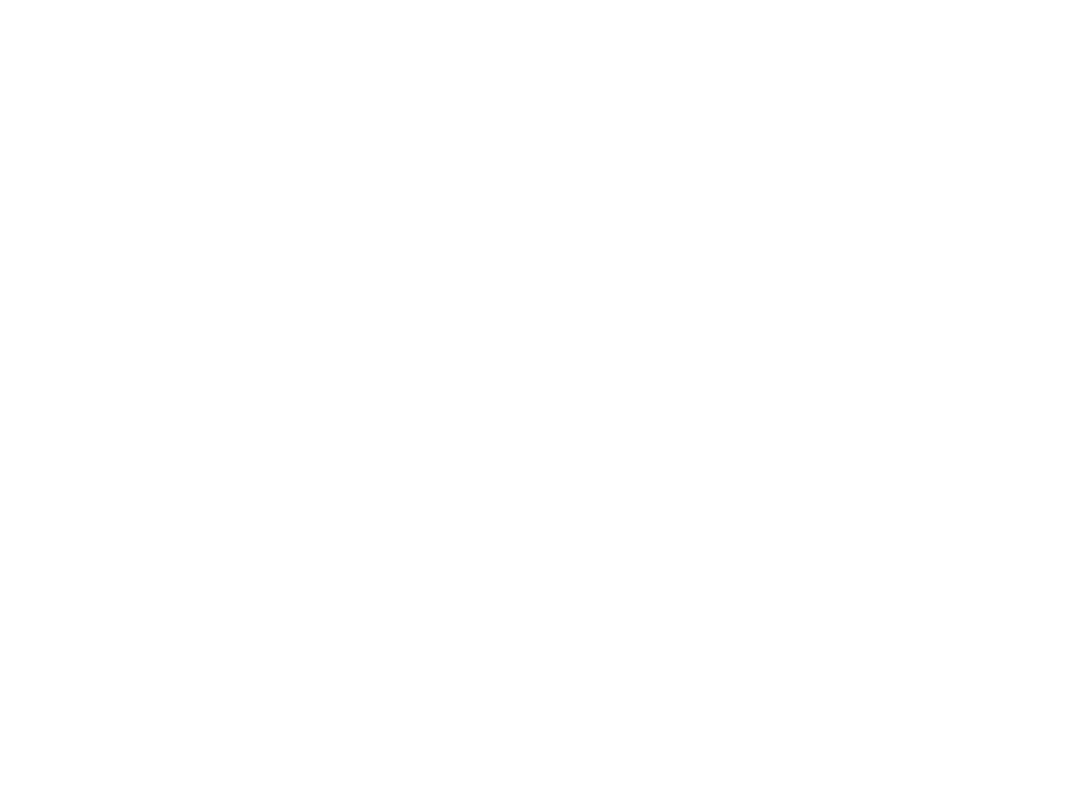
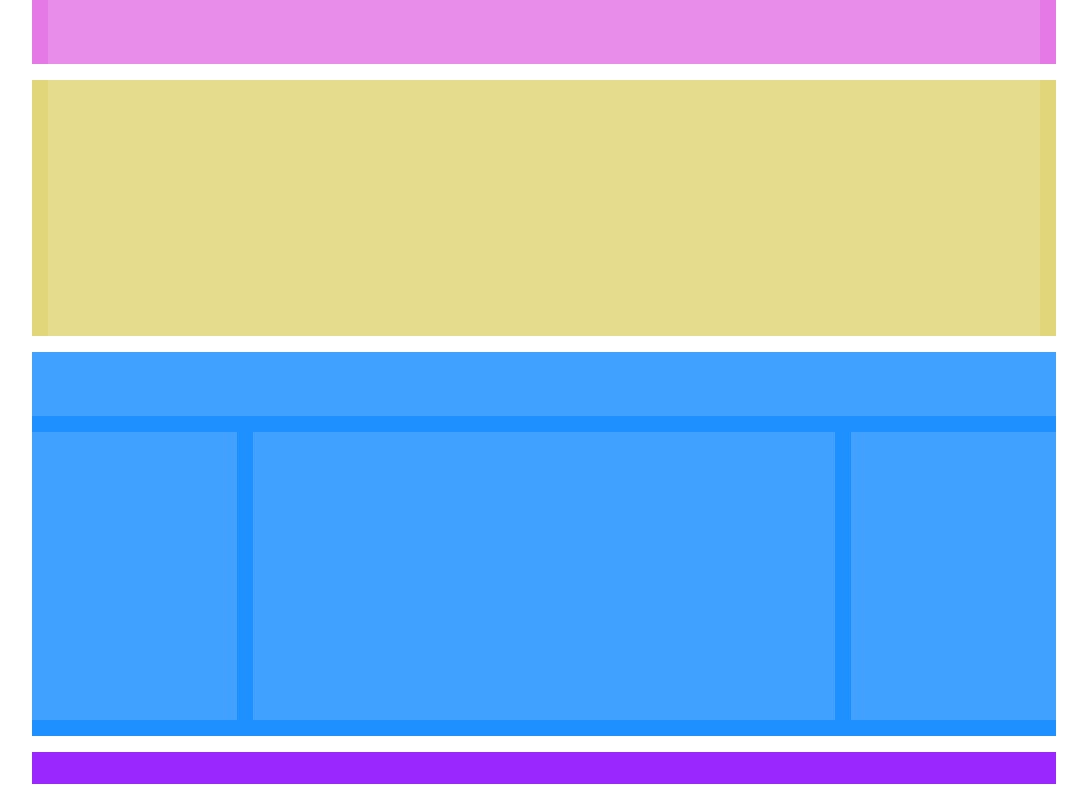
Before and after one commit to LuigiRagusa95/htmlcss-struttura-wp, a plain HTML site: page index.html in a window 1280 px wide. Shown: the whole page, without its empty margins (96-1183 px from the left). Drawn offline with Linux system fonts and the light colour scheme.

Commit message:
fix html structure

```diff
--- a/css/main.css
+++ b/css/main.css
@@ -21,9 +21,7 @@
 
 .box-debug {
     width: 100%;
-    height: 100%;
-    min-height: 72px;
-    max-height: 100%;
+    min-height: 32px;
     background-color: rgba(255, 255, 255, 0.15);
 }
 
@@ -56,7 +54,6 @@
 
 .content > header {
     width: 100%;
-    height: 72px;
 }
 
 .content > aside {
--- a/index.html
+++ b/index.html
@@ -12,18 +12,71 @@
 <body>
     <div class="container">
         <!-- HEADER -->
-        <header class="mb-16"></header>
+        <header class="mb-16 px-16">
+            <div class="box-debug"></div>
+            <div class="box-debug"></div>
+        </header>
 
         <!-- HERO -->
-        <section class="mb-16"></section>
+        <section class="mb-16 px-16">
+            <div class="box-debug"></div>
+            <div class="box-debug"></div>
+            <div class="box-debug"></div>
+            <div class="box-debug"></div>
+            <div class="box-debug"></div>
+            <div class="box-debug"></div>
+            <div class="box-debug"></div>
+            <div class="box-debug"></div>
+        </section>
 
         <!-- MAIN -->
-        <main class="mb-16">
+        <main class="mb-16 clearfix content">
+            <header class="mb-16">
+                <div class="box-debug"></div>
+                <div class="box-debug"></div>
+            </header>
 
+            <aside>
+                <div class="box-debug"></div>
+                <div class="box-debug"></div>
+                <div class="box-debug"></div>
+                <div class="box-debug"></div>
+                <div class="box-debug"></div>
+                <div class="box-debug"></div>
+                <div class="box-debug"></div>
+                <div class="box-debug"></div>
+                <div class="box-debug"></div>
+            </aside>
+
+            <main class="px-16">
+                <div class="box-debug"></div>
+                <div class="box-debug"></div>
+                <div class="box-debug"></div>
+                <div class="box-debug"></div>
+                <div class="box-debug"></div>
+                <div class="box-debug"></div>
+                <div class="box-debug"></div>
+                <div class="box-debug"></div>
+                <div class="box-debug"></div>
+            </main>
+
+            <aside>
+                <div class="box-debug"></div>
+                <div class="box-debug"></div>
+                <div class="box-debug"></div>
+                <div class="box-debug"></div>
+                <div class="box-debug"></div>
+                <div class="box-debug"></div>
+                <div class="box-debug"></div>
+                <div class="box-debug"></div>
+                <div class="box-debug"></div>
+            </aside>
         </main>
 
         <!-- FOOTER -->
-        <footer class="mb-16"></footer>
+        <footer class="mb-16">
+            <div class="box-debug"></div>
+        </footer>
     </div>
 </body>
 
```
